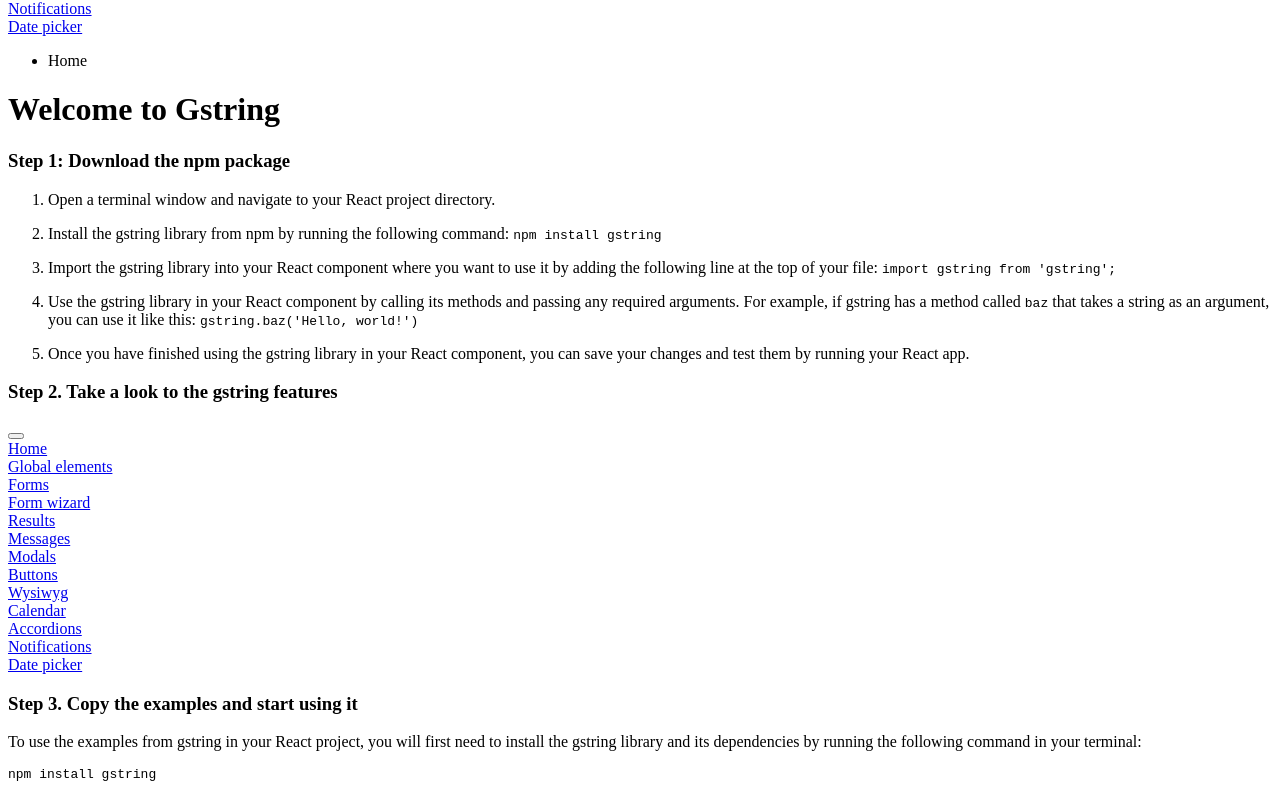
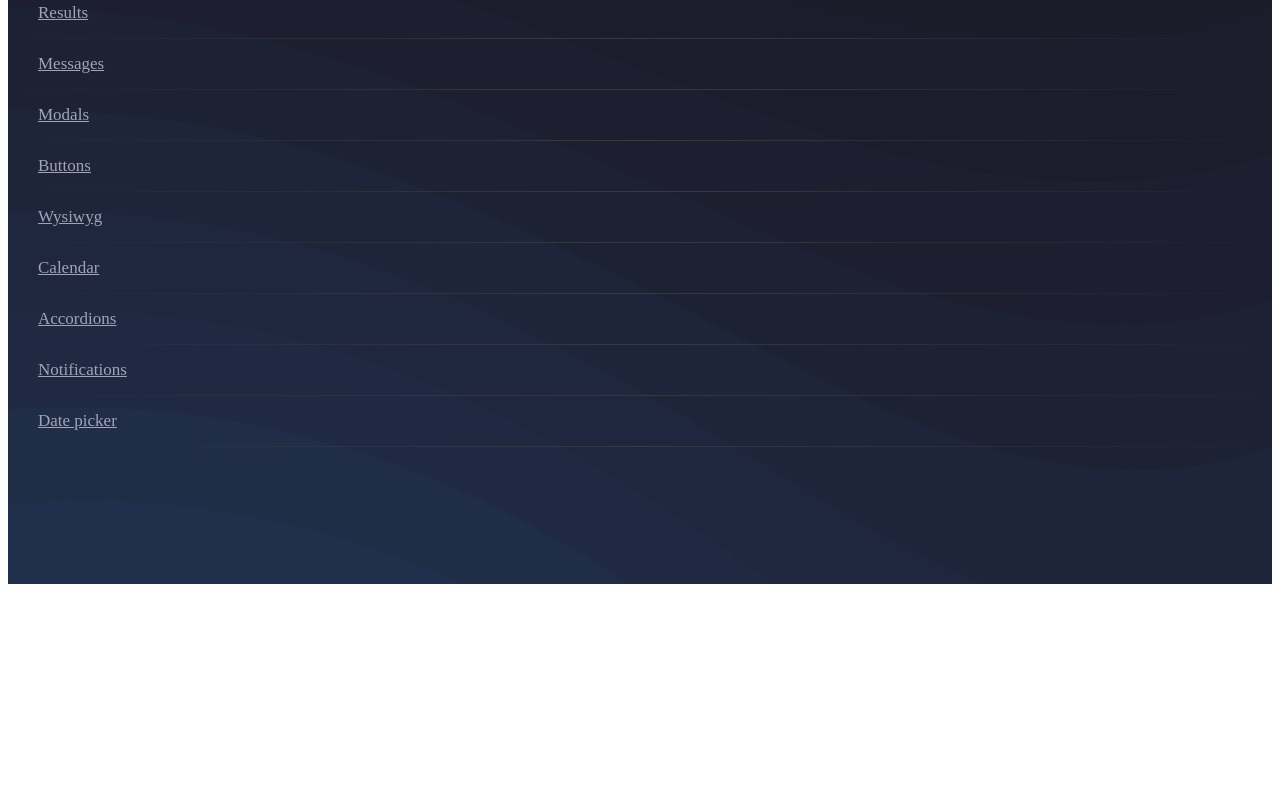
Before and after one commit to pablomf89/gstring-documentation, a React (Create React App) app: page / in a window 1280 px wide. Shown: the part 224-1022 px from the top of the page. After the commit the page ends 816 px from the top, so only its background shows below. Built offline with nearby package versions, Linux system fonts and the light colour scheme.

Commit message:
improve styles adding margin to PRE

```diff
--- a/src/App.js
+++ b/src/App.js
@@ -1,7 +1,7 @@
 import React from "react";
 /*styles*/
 import "@3ffect/gstring/assets/styles/main.scss";
-// import "assets/styles/main.scss";
+import "assets/styles/main.scss";
 /*components*/
 import Router from "components/master/router/Router.Main";
 import { getBrowserDetails } from "utilities/tracking/browserDetection";
@@ -39,7 +39,6 @@ class App extends React.Component {
               </div>
             </div>
           </div>
-
         </div>
         <NotificationsContainer />
       </>
--- a/src/assets/styles/admin/admin-main.scss
+++ /dev/null
@@ -1,8 +0,0 @@
-@import "modules/_global";
-@import "modules/_scheleton";
-@import "modules/_tree";
-@import "modules/_panels";
-@import "modules/_user";
-@import "modules/_properties";
-@import "modules/_files";
-@import "modules/_dialogs";
--- a/src/assets/styles/main.scss
+++ b/src/assets/styles/main.scss
@@ -1,4 +1,5 @@
 
+@import "./variables";
 @import "admin/modules/_global";
 @import "admin/modules/_scheleton";
 @import "admin/modules/_tree";
@@ -9,6 +10,9 @@
 @import "admin/modules/_dialogs";
 @import "admin/modules/_overlay";
 
+pre {
+    margin-top: 80px !important;
+}
 
 .table-config-container .dropdown-item {
 
```
